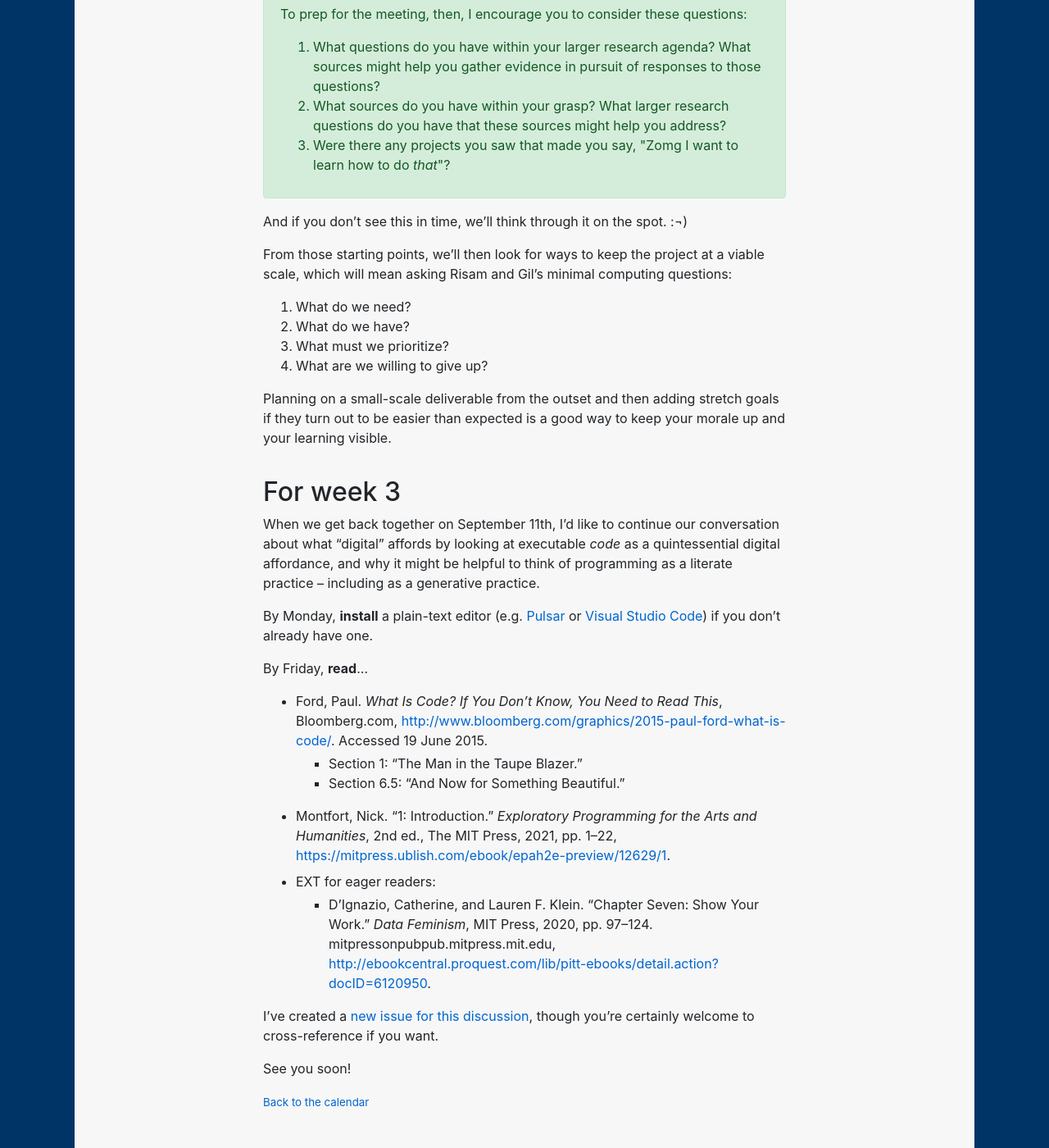
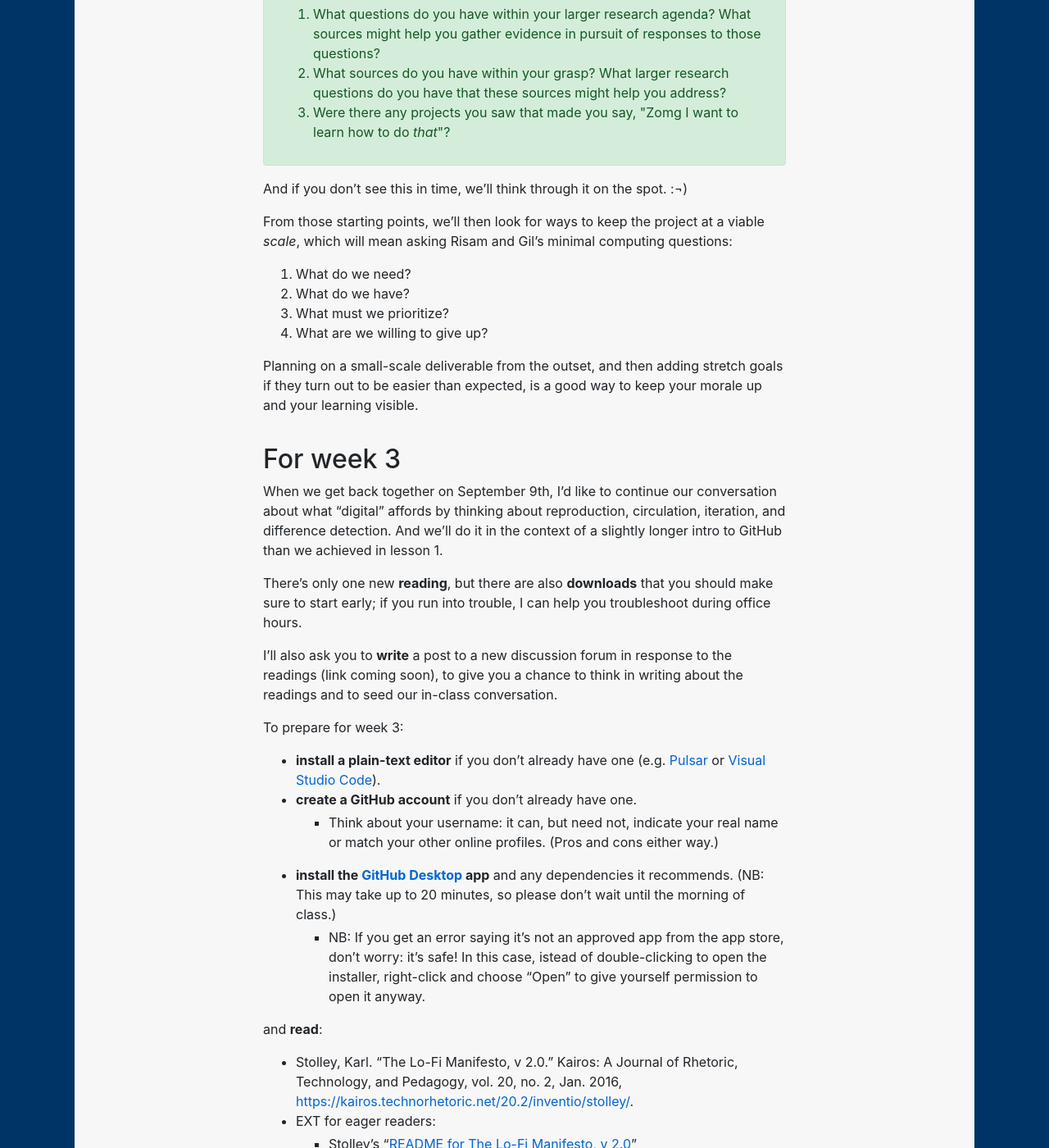
Before and after one commit to benmiller314/dsam2024fall, a Jekyll site: the page built from oldplans/week-02.md, in a window 1280 px wide and 1400 px high, scrolled down 801 px. Shown: the whole window at 82% size. Built offline with Jekyll 4.4.1, drawn with Linux system fonts in a browser that asks for light colours; our own code applies the rules of GitHub Pages for plain Markdown files; some of the changed text lies outside the part shown.

Commit message:
update week 02 for 2024

```diff
--- a/oldplans/week-02.md
+++ b/oldplans/week-02.md
@@ -1,16 +1,14 @@
 
-# Week 2: (Getting Ready)
-<span class="date">September 4, 2023</span>
+# Week 2: (Setting Up and Setting Out)
+<span class="date">September 2, 2024</span>
 
 <div class="alert alert-danger">Reminder: no synchronous class this week!</div>
-
-Have a look at the discussion on the [issue queue]({{site.repo_url}}/issues/3), about the range of Digital Humanities projects (including minimal DH), and feel free to reply to each other if you'd like!
 
 I (Ben) know many of you have already signed up to meet in [office hours](office) some time this week. I'll see you there! And if none of those times work, let's figure out something else by email.
 
 ## What to expect in those meetings
 
-These first meetings are aimed not only at getting to know you a little better, but ideally to do so by **talking through possible digital projects for you to work on this semester.** That's why I chose the assignments I'd chosen for last week: they demonstrate a (partial) range of possible project formats, all of which neverthless can be productively framed as "sources, processed and presented" (in Posner's formulation), and all of which are (to borrow phrasing you'll soon read in Montfort) "tractable, computational, and interesting."
+These first meetings are aimed not only at getting to know you a little better, but ideally to do so by **talking through possible digital projects for you to work on this semester.** That's why I chose the assignments I'd chosen for last week: they demonstrate a (partial) range of possible project formats, all of which neverthless can be productively framed as "sources, processed and presented" (in Posner's formulation), and all of which are (to borrow phrasing from Nick Montfort) "tractable, computational, and interesting."
 
 <div class="alert alert-success">
 <p>To prep for the meeting, then, I encourage you to consider these questions:</p>
@@ -24,30 +22,39 @@ These first meetings are aimed not only at getting to know you a little better,
 
 And if you don't see this in time, we'll think through it on the spot. :¬)
 
-From those starting points, we'll then look for ways to keep the project at a viable scale, which will mean asking Risam and Gil's minimal computing questions:
+From those starting points, we'll then look for ways to keep the project at a viable _scale_, which will mean asking Risam and Gil's minimal computing questions:
 
 4. What do we need?
 5. What do we have?
 6. What must we prioritize?
 7. What are we willing to give up?
 
-Planning on a small-scale deliverable from the outset and then adding stretch goals if they turn out to be easier than expected is a good way to keep your morale up and your learning visible.
+Planning on a small-scale deliverable from the outset, and then adding stretch goals if they turn out to be easier than expected, is a good way to keep your morale up and your learning visible.
 
 
 ## For week 3
 
-When we get back together on September 11th, I'd like to continue our conversation about what "digital" affords by looking at executable _code_ as a quintessential digital affordance, and why it might be helpful to think of programming as a literate practice – including as a generative practice.
+When we get back together on September 9th, I'd like to continue our conversation about what "digital" affords by thinking about reproduction, circulation, iteration, and difference detection. And we'll do it in the context of a slightly longer intro to GitHub than we achieved in lesson 1.
 
-By Monday, **install** a plain-text editor (e.g. [Pulsar](https://pulsar-edit.dev/) or [Visual Studio Code](https://code.visualstudio.com/)) if you don't already have one.
+There's only one new **reading**, but there are also **downloads** that you should make sure to start early; if you run into trouble, I can help you troubleshoot during office hours.
 
-By Friday, **read**...
-* Ford, Paul. _What Is Code? If You Don’t Know, You Need to Read This_, Bloomberg.com, <a href="http://www.bloomberg.com/graphics/2015-paul-ford-what-is-code/">http://www.bloomberg.com/graphics/2015-paul-ford-what-is-code/</a>. Accessed 19 June 2015.
-    - Section 1: "The Man in the Taupe Blazer."
-    - Section 6.5: "And Now for Something Beautiful."
-* Montfort, Nick. “1: Introduction.” _Exploratory Programming for the Arts and Humanities_, 2nd ed., The MIT Press, 2021, pp. 1–22, <a href="https://mitpress.ublish.com/ebook/epah2e-preview/12629/1">https://mitpress.ublish.com/ebook/epah2e-preview/12629/1</a>.
+I'll also ask you to **write** a post to a new discussion forum in response to the readings (link coming soon), to give you a chance to think in writing about the readings and to seed our in-class conversation.
+
+
+To prepare for week 3:
+
+* **install a plain-text editor** if you don't already have one (e.g. [Pulsar](https://pulsar-edit.dev/) or [Visual Studio Code](https://code.visualstudio.com/)).
+* **create a GitHub account** if you don't already have one.
+    - Think about your username: it can, but need not, indicate your real name or match your other online profiles. (Pros and cons either way.)
+* **install the [GitHub Desktop](https://desktop.github.com) app** and any dependencies it recommends. (NB: This may take up to 20 minutes, so please don't wait until the morning of class.)
+    - NB: If you get an error saying it's not an approved app from the app store, don't worry: it's safe! In this case, istead of double-clicking to open the installer, right-click and choose "Open" to give yourself permission to open it anyway.
+
+and **read**:
+
+* Stolley, Karl. “The Lo-Fi Manifesto, v 2.0.” Kairos: A Journal of Rhetoric, Technology, and Pedagogy, vol. 20, no. 2, Jan. 2016, <a href="https://kairos.technorhetoric.net/20.2/inventio/stolley/">https://kairos.technorhetoric.net/20.2/inventio/stolley/</a>.
 * EXT for eager readers:
-    - D’Ignazio, Catherine, and Lauren F. Klein. “Chapter Seven: Show Your Work.” _Data Feminism_, MIT Press, 2020, pp. 97–124. mitpressonpubpub.mitpress.mit.edu, <a href="http://ebookcentral.proquest.com/lib/pitt-ebooks/detail.action?docID=6120950">http://ebookcentral.proquest.com/lib/pitt-ebooks/detail.action?docID=6120950</a>.
+    - Stolley's "[README for The Lo-Fi Manifesto, v 2.0](https://kairos.technorhetoric.net/20.2/inventio/stolley/readme/)"
+    - Stolley's notes on his earlier draft, "[Lo-Fi Manifesto, v 1.2](https://kairos.technorhetoric.net/20.2/inventio/stolley/1.2)"
 
-I've created a [new issue for this discussion]({{site.repo_url}}/issues/4), though you're certainly welcome to cross-reference if you want.
 
 See you soon!
```
